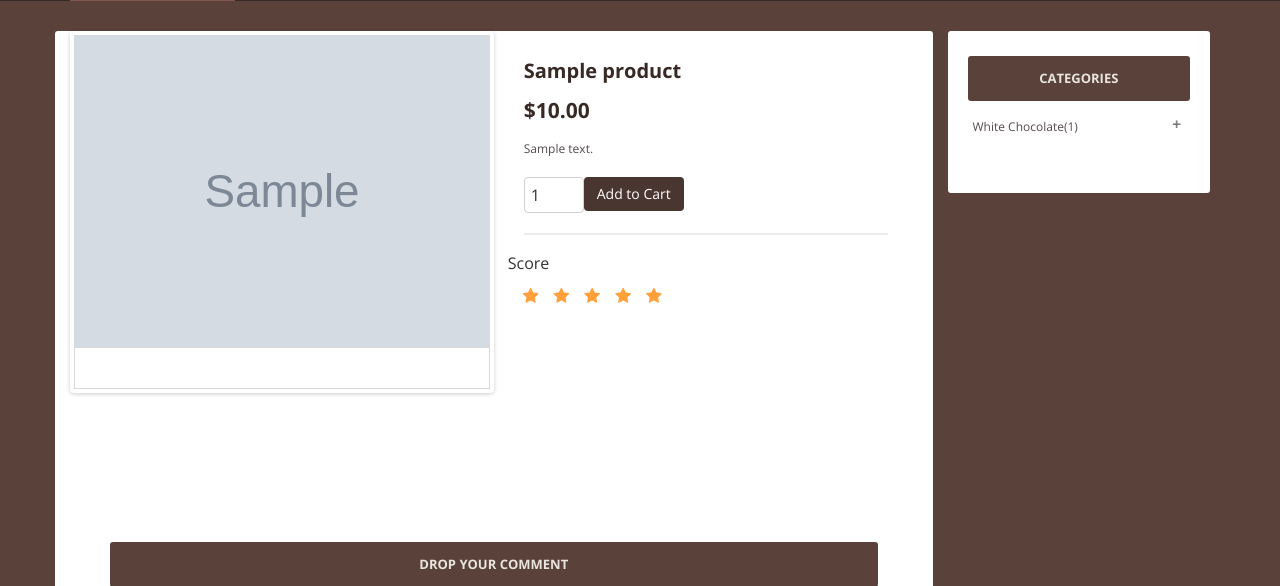
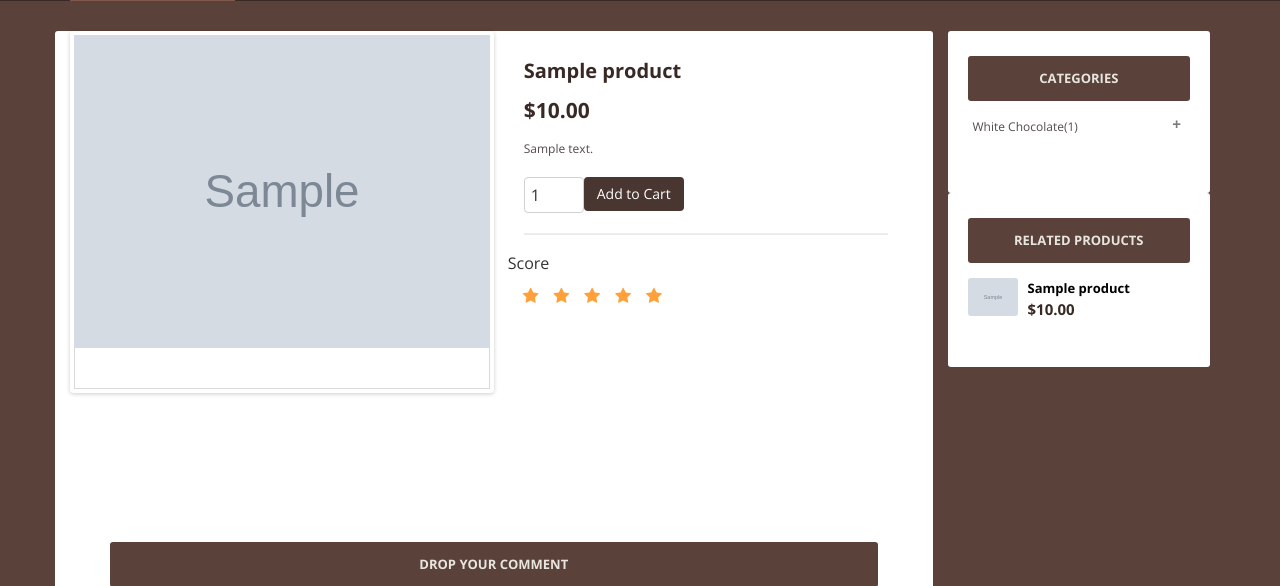
Before and after one commit to SoroushNajafi/shopping_online_2, a Django app: page /en/products/1/ in a window 1280 px wide. Shown: the part 234-820 px from the top of the page. Run offline with Django 4.2, Linux system fonts and the light colour scheme; a user stored in the database is signed in; tables that the repository leaves empty hold one stand-in row (values such as "Sample post"); grey boxes marked "Sample" are stand-in pictures; parts of the project's set-up code (start-up, migrations or seed data) failed here and were passed over; some libraries are stand-ins or nearby versions.

Commit message:
related products for side bar in productdetail.html added

```diff
--- a/products/templates/products/product_detail.html
+++ b/products/templates/products/product_detail.html
@@ -174,6 +174,7 @@
                 <!--articles-->
             </div>
             {% include 'shop_sidebar.html' %}
+        {% include 'related_products_sidebar.html' with products=product.category.products.all %}
         </div>
     </div>
 {% endblock %}
--- /dev/null
+++ b/templates/related_products_sidebar.html
@@ -0,0 +1,22 @@
+{% load static %}
+{% load i18n %}
+{% load persian_translation_tags %}
+
+<div class="col-md-3 shop-sidebar">
+    <div class="sidebar-widgets">
+        <div class="shop-widget">
+            <h4>{% trans 'Related Products' %}</h4>
+            <ul class="popular-product">
+                {% for product in products %}
+                <li>
+                    <a href="{{ product.get_absolute_url }}"><img alt="" src="{{ product.image.url }}"></a>
+                    <div>
+                        <h6><a href="{{ product.get_absolute_url }}">{{ product.title }}</a></h6>
+                        <span>{% trans '$' %}{{ product.price|translate_number }}</span>
+                    </div>
+                </li>
+                {% endfor %}
+            </ul>
+        </div>
+    </div>
+</div>
```
